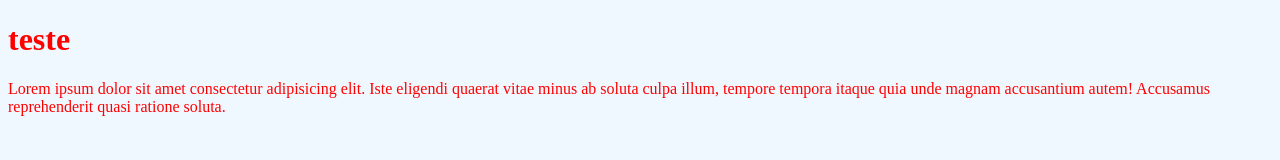
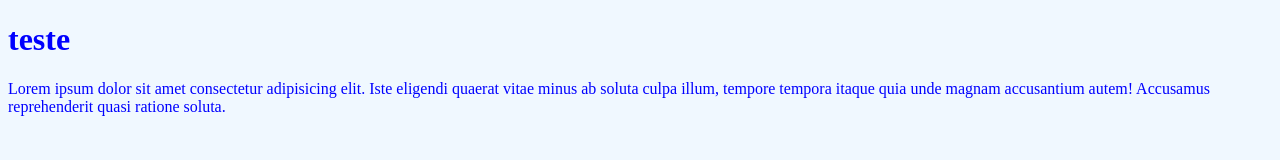
Before and after one commit to AncelmoViana/HTML5-CSS3-CursoOtavioMiranda, a plain HTML site: page aula22-herança-no-css/index.html in a window 1280 px wide. Drawn offline with Linux system fonts and the light colour scheme.

Commit message:
Update estilo.css

```diff
--- a/aula22-herança-no-css/css/estilo.css
+++ b/aula22-herança-no-css/css/estilo.css
@@ -8,5 +8,5 @@ body{
 #texto{
     color: red;
     font-size: initial;
-    color: inhe ;
+    color: inherit ;
 }
```
